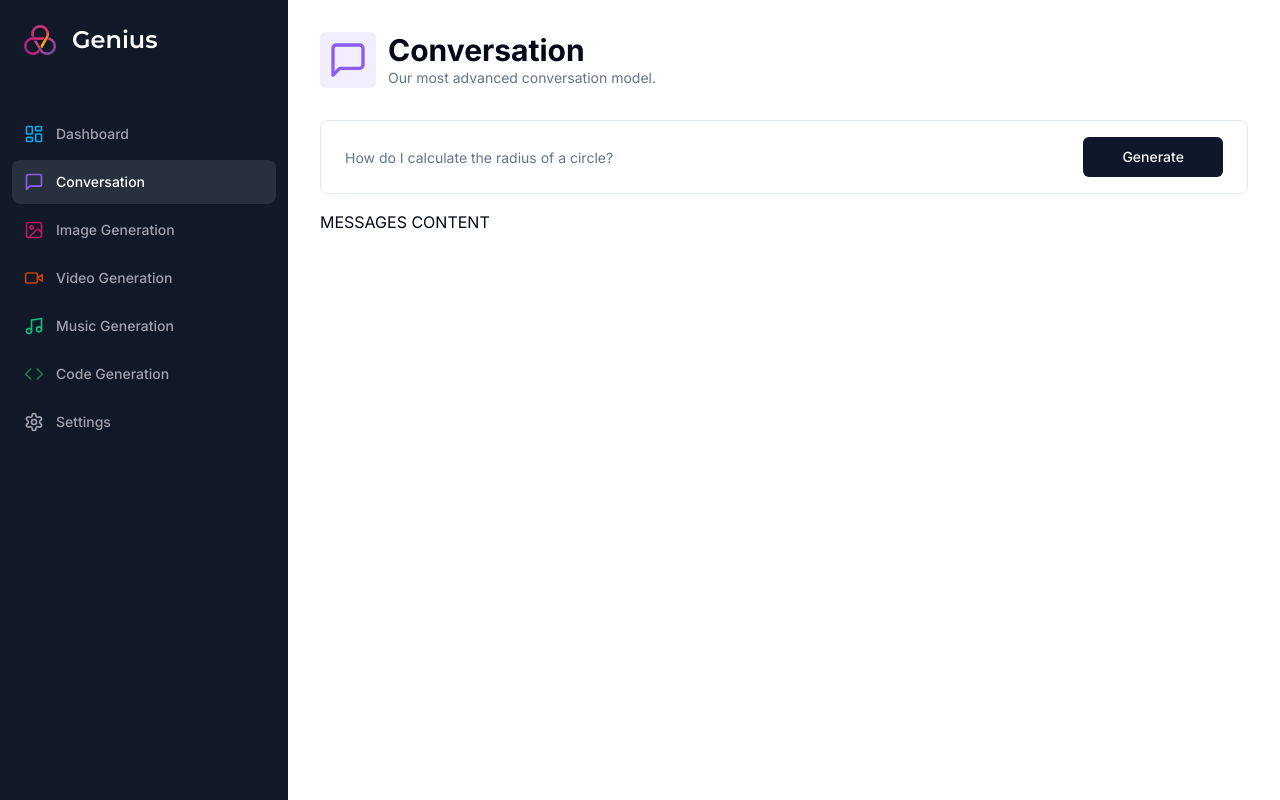
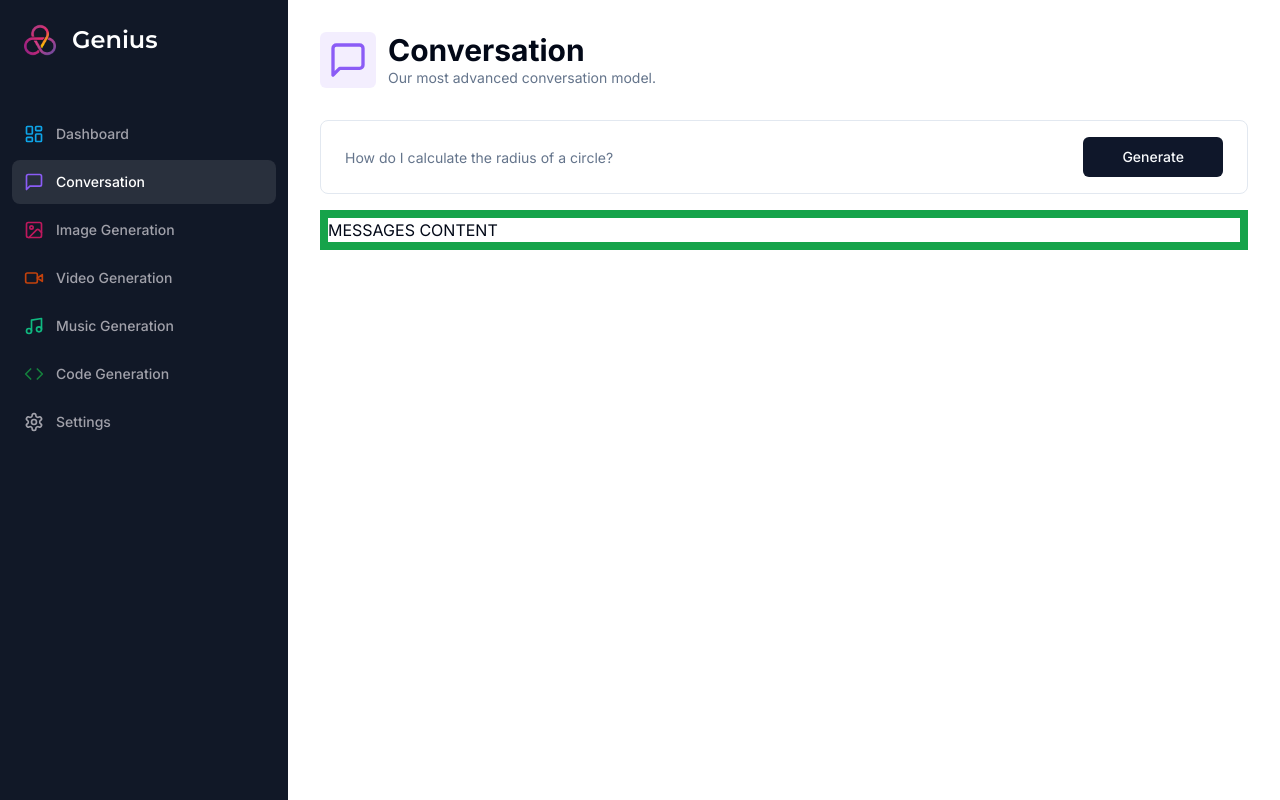
Before and after one commit to Ed-Marcavage/next13-ai-saas, a Next.js app: page /conversation in a window 1280 px wide. Built offline with nearby package versions, Linux system fonts and the light colour scheme.

Commit message:
Learning Tailwinds CSS

```diff
--- a/app/(dashboard)/(routes)/conversation/page.tsx
+++ b/app/(dashboard)/(routes)/conversation/page.tsx
@@ -84,7 +84,7 @@ export default function HomePage() {
                         </form>
                     </Form>
                 </div>
-                <div className="space-y-4 mt-4">
+                <div className="border-8 border-green-600 space-y-4 mt-4">
                     MESSAGES CONTENT
                 </div>
 
```
